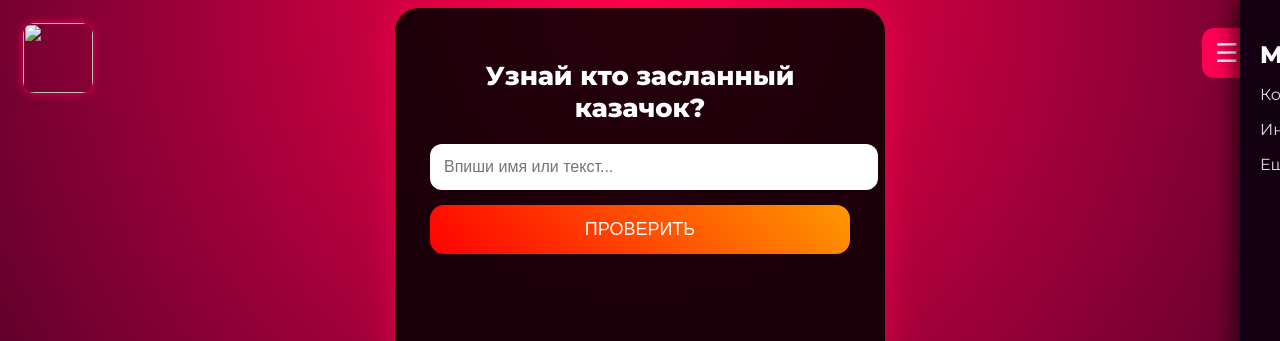
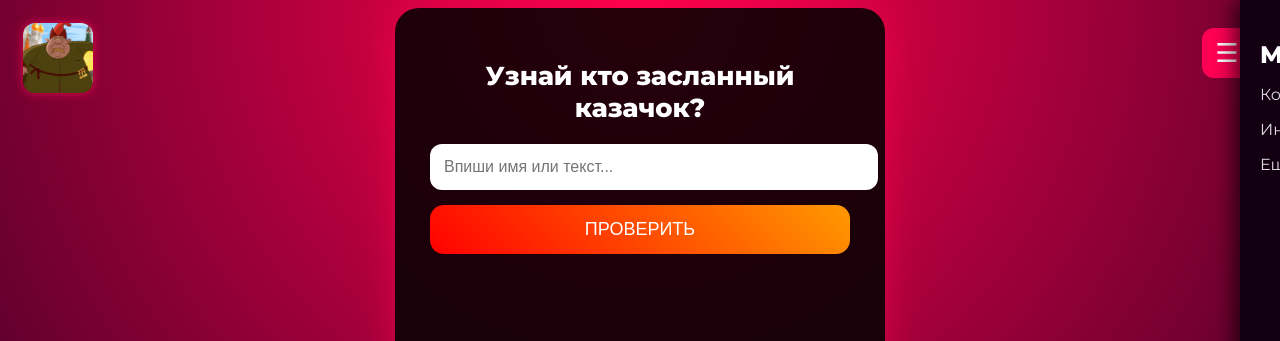
Before and after one commit to limitstore44/Zaslaniazachok, a plain HTML site: page index.html in a window 1280 px wide. Shown: the top 341 px of the page. Drawn offline with Linux system fonts and the light colour scheme.

Commit message:
Update logo image and body text in index.html

```diff
--- a/index.html
+++ b/index.html
@@ -105,8 +105,8 @@ box-shadow:0 0 12px rgba(0,170,255,.8);
 }
 .tg-circle img{width:100%;height:100%;object-fit:cover;}
 </style></head>
-<body><!-- KALIVAN --><div class="logo-box">
-<img src="Kalivan.jpg">
+<body><!-- калыван --><div class="logo-box">
+<img src="колыван.jpg">
 </div><!-- КНОПКА МЕНЮ --><button class="menu-btn" onclick="toggleMenu()">☰</button>
 
 <!-- МЕНЮ --><div class="side-menu" id="menu">
```
